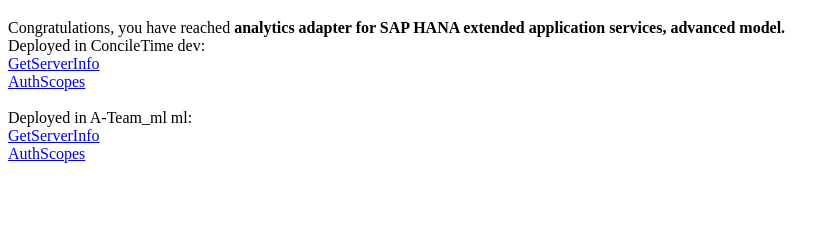
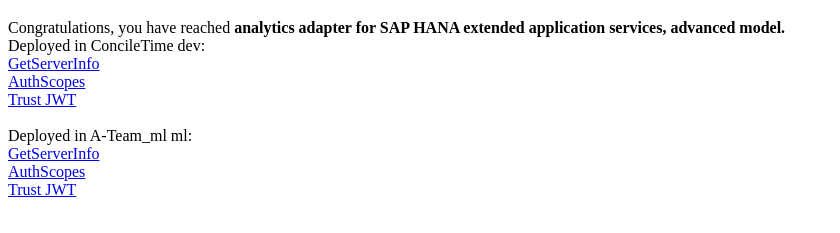
Before and after one commit to alundesap/ct_haa, a website: page approuter/resources/index.html in a window 1280 px wide. Shown: the part 61-294 px from the top of the page, without its empty margins (0-840 px from the left). Drawn offline with Linux system fonts and the light colour scheme.

Commit message:
JWT link

```diff
--- a/approuter/resources/index.html
+++ b/approuter/resources/index.html
@@ -12,9 +12,11 @@
 	Deployed in ConcileTime dev:<br />
 	<a href="https://conciletime-dev-ct-haa-web.cfapps.us10.hana.ondemand.com/sap/bc/ina/service/v2/GetServerInfo">GetServerInfo</a><br />
 	<a href="https://conciletime.authentication.us10.hana.ondemand.com/config?action=who">AuthScopes</a><br />
+	<a href="https://conciletime.authentication.us10.hana.ondemand.com/sap/trust/jwt">Trust JWT</a><br />
 	<br />
 	Deployed in A-Team_ml ml:<br />
 	<a href="https://a-team-ml-ml-ct-haa-web.cfapps.us10.hana.ondemand.com/sap/bc/ina/service/v2/GetServerInfo">GetServerInfo</a><br />
 	<a href="https://ml.authentication.us10.hana.ondemand.com/config?action=who">AuthScopes</a><br />
+	<a href="https://ml.authentication.us10.hana.ondemand.com/sap/trust/jwt">Trust JWT</a><br />
 </body>
 </html>
```
